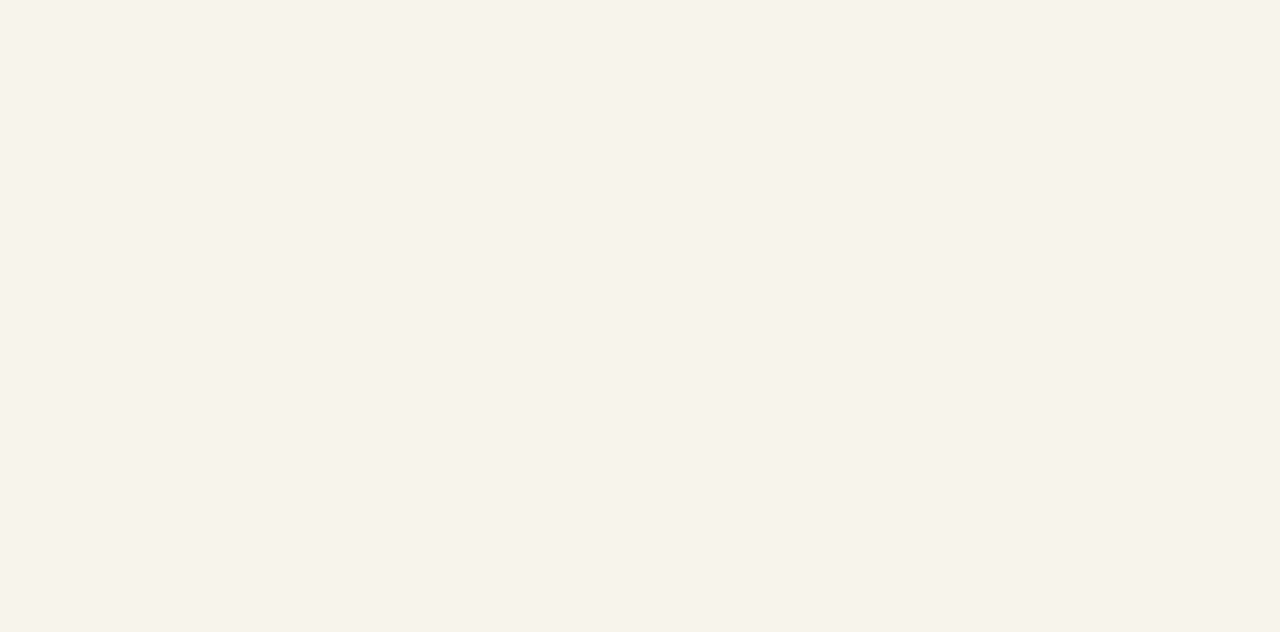
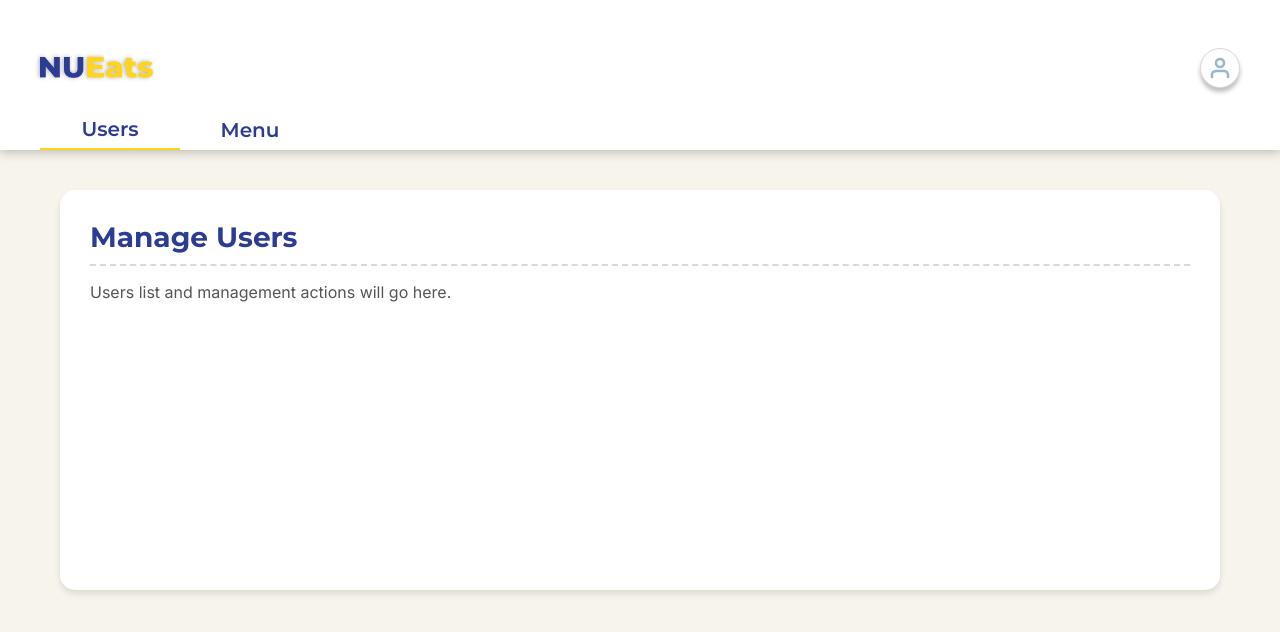
Before and after one commit to KyleAlde/NUEATS, a React (Vite) app: page /admin in a window 1280 px wide. Before the commit this address had no page. Shown: the top 632 px of the page. Built offline with nearby package versions, Linux system fonts and the light colour scheme; a web font is replaced by a local one.

Commit message:
Added Admin Dashboard

```diff
--- a/src/App.jsx
+++ b/src/App.jsx
@@ -1,6 +1,7 @@
 import { BrowserRouter, Routes, Route } from "react-router-dom";
 import Login from "./pages/Login";
 import UserDashboard from "./pages/UserDashboard";
+import AdminDashboard from "./pages/AdminDashboard";
 import './styles/App.css'
 
 function App() {
@@ -9,6 +10,7 @@ function App() {
       <Routes>
         <Route path="/" element={<UserDashboard />} />
         <Route path="/login" element={<Login />} />
+        <Route path="/admin" element={<AdminDashboard />} />
       </Routes>
     </BrowserRouter>
   )
--- /dev/null
+++ b/src/components/AdminDashboardBody.jsx
@@ -0,0 +1,21 @@
+import '../styles/components/admindashboardbody.css';
+
+function AdminDashboardBody(props) {
+  return (
+    <div id="AdminDashboardBody">
+      {props.currentTab === "Users" ? (
+        <div className="AdminContent">
+          <h1>Manage Users</h1>
+          <p>Users list and management actions will go here.</p>
+        </div>
+      ) : (
+        <div className="AdminContent">
+          <h1>Manage Menu</h1>
+          <p>Menu items list and management actions will go here.</p>
+        </div>
+      )}
+    </div>
+  );
+}
+
+export default AdminDashboardBody;
--- /dev/null
+++ b/src/components/AdminHeader.jsx
@@ -0,0 +1,45 @@
+import '../styles/components/adminheader.css';
+import userIcon from '../assets/icons/User.png';
+import logoText from '../assets/icons/Logo Text.png';
+
+function AdminHeader(props) {
+  return (
+    <header className="AdminHeader">
+      <div id="AdminCenterDiv">
+        <div id="AdminTopRow">
+          <img src={logoText} alt="Logo" id="LogoText" />
+
+          <button className="NavButton" onClick={props.onOpenProfile}>
+            <img src={userIcon} className="NavIcon" alt="User" />
+          </button>
+        </div>
+
+        <div id="AdminTabRow">
+          <button
+            className={
+              props.currentTab === "Users"
+                ? "TabButton ActiveTab"
+                : "TabButton"
+            }
+            onClick={() => props.onSelectTab("Users")}
+          >
+            Users
+          </button>
+
+          <button
+            className={
+              props.currentTab === "Menu"
+                ? "TabButton ActiveTab"
+                : "TabButton"
+            }
+            onClick={() => props.onSelectTab("Menu")}
+          >
+            Menu
+          </button>
+        </div>
+      </div>
+    </header>
+  );
+}
+
+export default AdminHeader;
--- /dev/null
+++ b/src/pages/AdminDashboard.jsx
@@ -0,0 +1,40 @@
+import { useState } from "react";
+
+import AdminHeader from "../components/AdminHeader";
+import AdminDashboardBody from "../components/AdminDashboardBody";
+import Drawer from "@mui/material/Drawer";
+import Profile from "../components/Profile";
+
+function AdminDashboard() {
+  // State for the selected tab ("Users" or "Menu")
+  const [currentTab, setCurrentTab] = useState("Users");
+
+  // State for profile drawer toggle
+  const [openProfile, setProfileToOpen] = useState(false);
+
+  const toggleProfileDrawer = (value) => {
+    setProfileToOpen(value);
+  };
+
+  return (
+    <div>
+      <AdminHeader
+        currentTab={currentTab}
+        onSelectTab={setCurrentTab}
+        onOpenProfile={() => toggleProfileDrawer(true)}
+      />
+
+      <AdminDashboardBody currentTab={currentTab} />
+
+      <Drawer
+        anchor="right"
+        open={openProfile}
+        onClose={() => toggleProfileDrawer(false)}
+      >
+        <Profile onClose={() => toggleProfileDrawer(false)} name="Admin User" />
+      </Drawer>
+    </div>
+  );
+}
+
+export default AdminDashboard;
--- /dev/null
+++ b/src/styles/components/admindashboardbody.css
@@ -0,0 +1,35 @@
+#AdminDashboardBody {
+    display: flex;
+    flex-direction: column;
+    width: 100%;
+    max-width: 1200px;
+    padding: 20px;
+    margin: 0 auto;
+}
+
+.AdminContent {
+    background-color: #FFFFFF;
+    border-radius: 15px;
+    box-shadow: 0 4px 6px rgba(0, 0, 0, 0.1);
+    padding: 30px;
+    margin-top: 20px;
+    min-height: 400px;
+    font-family: 'Montserrat', sans-serif;
+    color: #2C3C94;
+}
+
+.AdminContent h1 {
+    font-size: 28px;
+    font-weight: 700;
+    margin-top: 0;
+    margin-bottom: 15px;
+    border-bottom: 2px dashed #D9D9D9;
+    padding-bottom: 10px;
+}
+
+.AdminContent p {
+    font-family: 'Inter', sans-serif;
+    font-size: 16px;
+    font-weight: 400;
+    color: #555555;
+}
--- /dev/null
+++ b/src/styles/components/adminheader.css
@@ -0,0 +1,99 @@
+.AdminHeader {
+    display: flex;
+    flex-direction: column;
+    justify-content: center;
+    align-items: center;
+    padding: 0px;
+    width: 100%;
+    height: 150px;
+    max-height: 150px;
+    background: #FFFFFF;
+    box-shadow: 0px 2px 10px rgba(0, 0, 0, 0.25);
+    margin: 0;
+}
+
+#AdminCenterDiv {
+    display: flex;
+    flex-direction: column;
+    justify-content: center;
+    align-items: center;
+    padding: 40px 0px 0px;
+    width: 100%;
+    max-width: 1200px;
+    height: 150px;
+    max-height: 150px;
+    margin: 0 auto;
+}
+
+#AdminTopRow {
+    display: flex;
+    flex-direction: row;
+    justify-content: space-between;
+    align-items: center;
+    padding: 0px;
+    width: 100%;
+    height: 55px;
+}
+
+#TextLogo {
+    margin: 0;
+    font-family: 'Montserrat', sans-serif;
+    font-style: normal;
+    font-weight: 800;
+    font-size: 48px;
+    line-height: 59px;
+    color: #2C3C94;
+    text-shadow: -2px 0px 1.1px rgba(0, 0, 0, 0.36);
+}
+
+#AdminTopRow .NavButton {
+    height: 40px;
+    width: 39.97px;
+    padding: 0;
+    border-radius: 100px;
+    background-color: #FFFFFF;
+    border: 1px solid #D9D9D9;
+    box-shadow: 0px 4px 4px rgba(0, 0, 0, 0.25);
+    display: flex;
+    align-items: center;
+    justify-content: center;
+    flex-shrink: 0;
+    cursor: pointer;
+}
+
+#AdminTopRow .NavIcon {
+    height: 24px;
+}
+
+#AdminTabRow {
+    display: flex;
+    flex-direction: row;
+    align-items: flex-end;
+    padding: 0px;
+    width: 100%;
+    height: 55px;
+}
+
+.TabButton {
+    width: 140px;
+    height: 40px;
+    background: transparent;
+    border: none;
+    font-family: 'Montserrat', sans-serif;
+    font-style: normal;
+    font-weight: 600;
+    font-size: 20px;
+    line-height: 24px;
+    display: flex;
+    align-items: center;
+    justify-content: center;
+    text-align: center;
+    color: #2C3C94;
+    padding: 0;
+    cursor: pointer;
+    box-sizing: border-box;
+}
+
+.ActiveTab {
+    border-bottom: 2px solid #FFD41C;
+}
```
